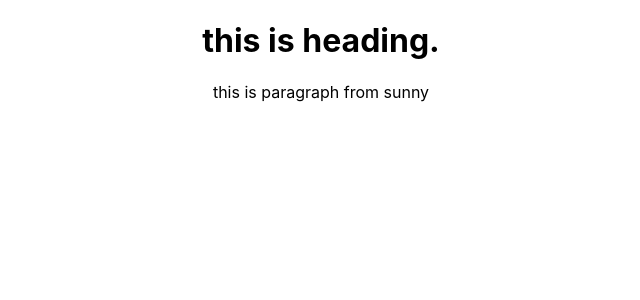
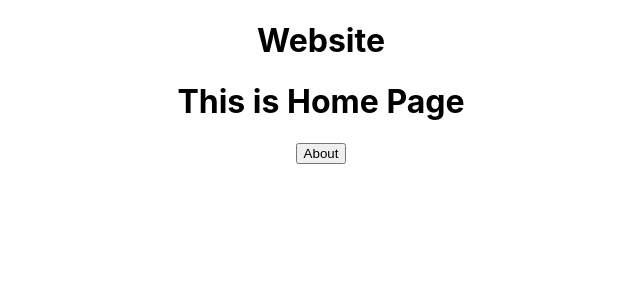
Before and after one commit to rahulchaudhary222/Batch010822, a React (Create React App) app: page / in a window 1280 px wide. Shown: the top 300 px of the page, without its empty margins (319-959 px from the left). Built offline with nearby package versions, Linux system fonts and the light colour scheme.

Commit message:
IInd commit

```diff
--- a/src/App.js
+++ b/src/App.js
@@ -1,11 +1,16 @@
 import logo from "./logo.svg";
 import "./App.css";
+import Home from "./home.js/home";
+import About from "./about.js/about";
+import { useState } from "react";
 
 function App() {
+  const [page, setPage] = useState("home");
   return (
     <div className="App">
-      <h1>this is heading.</h1>
-      <p>this is paragraph from sunny</p>
+      <h1>Website</h1>
+      {page == "home" && <Home setPage={setPage} />}
+      {page == "about" && <About setPage={setPage} />}
     </div>
   );
 }
--- /dev/null
+++ b/src/about.js/about.js
@@ -0,0 +1,18 @@
+import React from "react";
+
+const About = () => {
+  return (
+    <div>
+      <h1>This is Home Page</h1>
+      <button
+        onClick={() => {
+          setPage("home");
+        }}
+      >
+        Home
+      </button>
+    </div>
+  );
+};
+
+export default About;
--- /dev/null
+++ b/src/home.js/home.js
@@ -0,0 +1,18 @@
+import React from "react";
+
+const Home = () => {
+  return (
+    <div>
+      <h1>This is Home Page</h1>
+      <button
+        onClick={() => {
+          setPage("about");
+        }}
+      >
+        About
+      </button>
+    </div>
+  );
+};
+
+export default Home;
```
